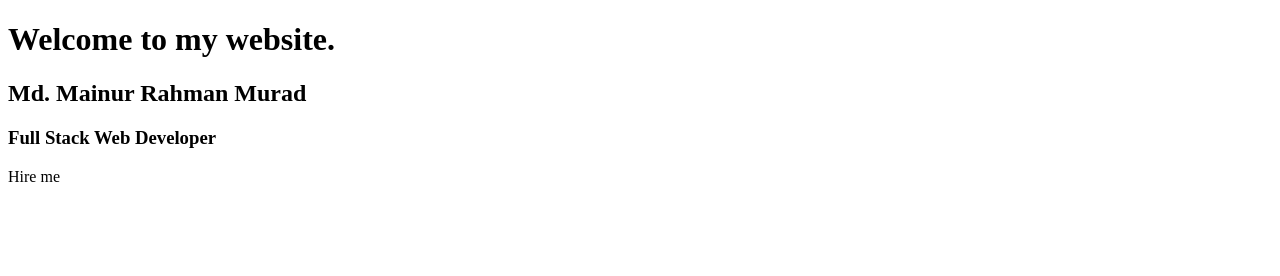
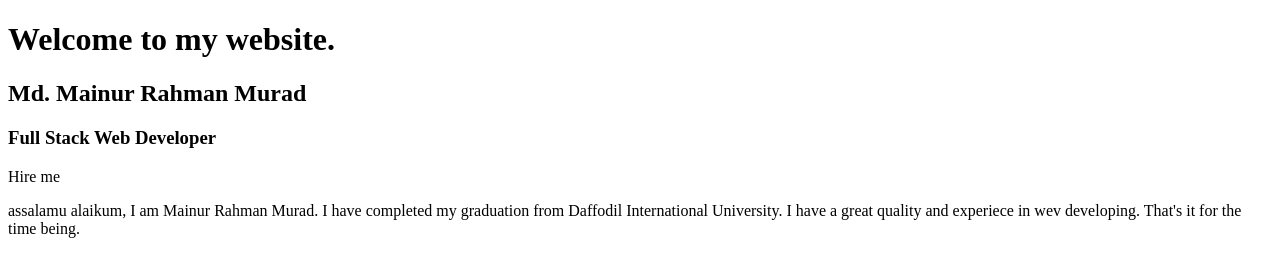
Before and after one commit to mrmuradcse/First-Website, a plain HTML site: page index.html in a window 1280 px wide. Drawn offline with Linux system fonts and the light colour scheme.

Commit message:
description added

```diff
--- a/index.html
+++ b/index.html
@@ -8,5 +8,7 @@
     <h2>Md. Mainur Rahman Murad</h2>
     <h3>Full Stack Web Developer</h3>
     <p>Hire me</p>
+
+    <p>assalamu alaikum, I am Mainur Rahman Murad. I have completed my graduation from Daffodil International University. I have a great quality and experiece in wev developing. That's it for the time being. </p>
 </body>
 </html>
```
